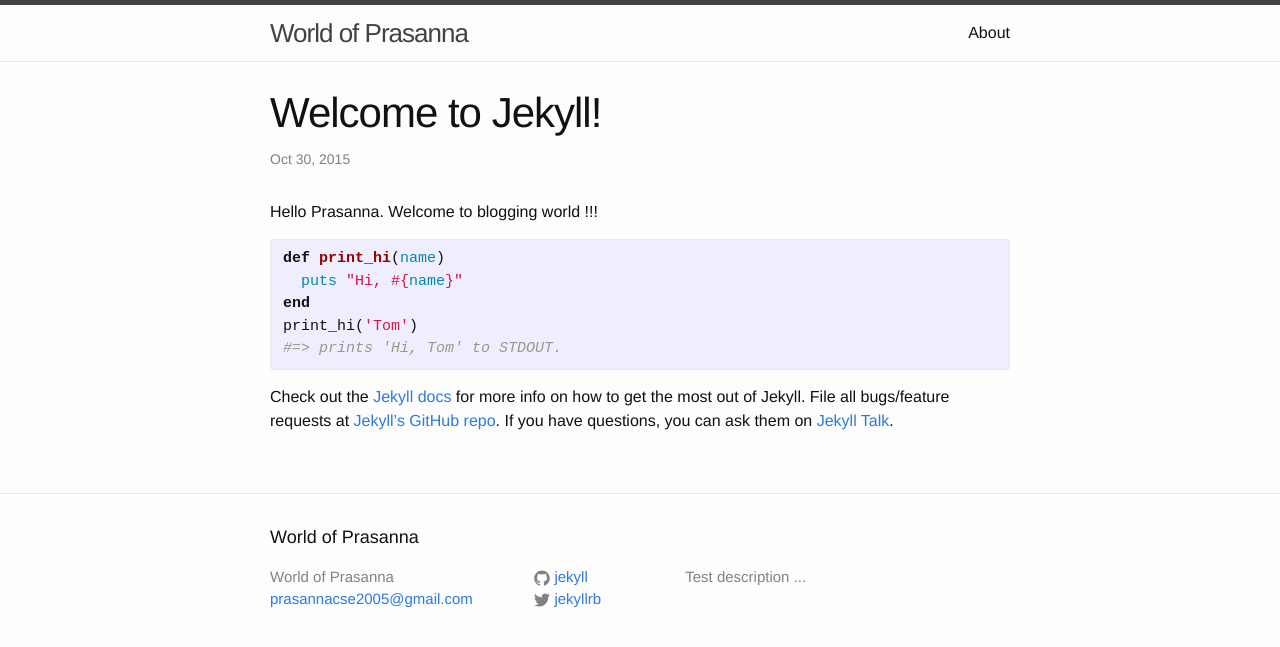
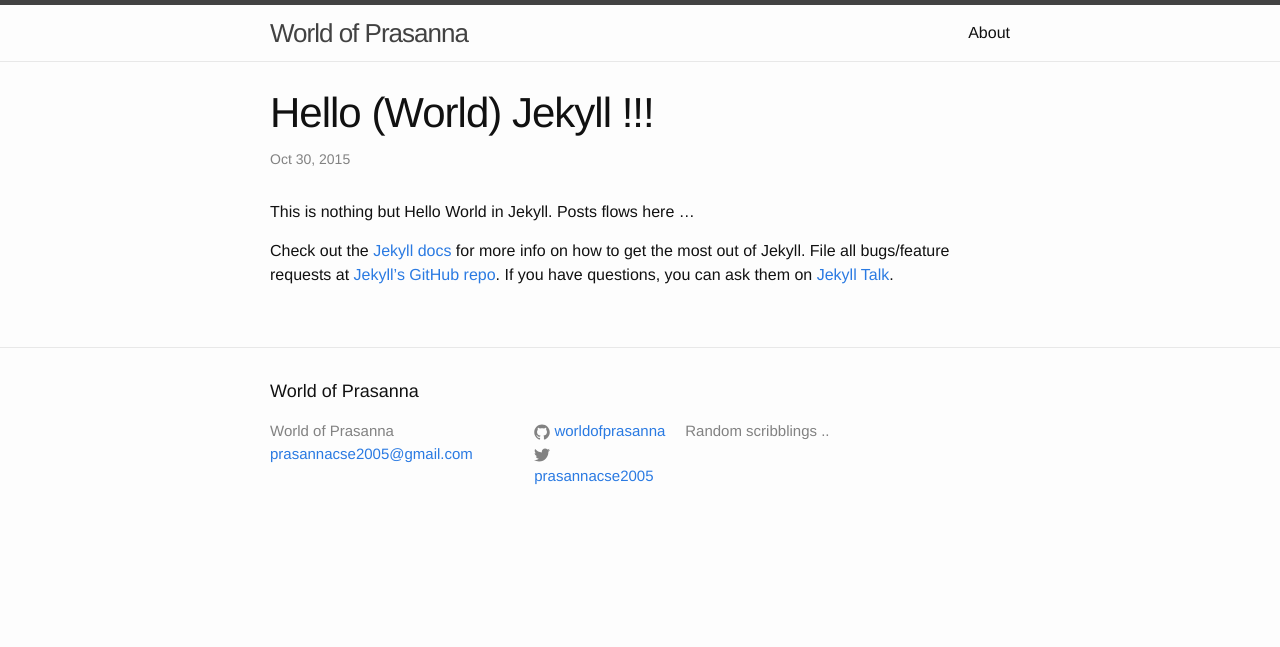
Before and after one commit to worldofprasanna/worldofprasanna-old.github.io, a Jekyll site: the page built from _posts/2015-10-30-welcome-to-jekyll.markdown, in a window 1280 px wide. Shown: the top 647 px of the page. Built offline with Jekyll 4.4.1, drawn with Linux system fonts in a browser that asks for light colours.

Commit message:
Updated config information

```diff
--- a/_config.yml
+++ b/_config.yml
@@ -9,11 +9,11 @@
 title: World of Prasanna
 email: prasannacse2005@gmail.com
 description: > # this means to ignore newlines until "baseurl:"
-  Test description ...
+  Random scribblings ..
 baseurl: "" # the subpath of your site, e.g. /blog
-url: "http://yourdomain.com" # the base hostname & protocol for your site
-twitter_username: jekyllrb
-github_username:  jekyll
+url: "http://worldofprasanna.github.io" # the base hostname & protocol for your site
+twitter_username: prasannacse2005
+github_username:  worldofprasanna
 
 # Build settings
 markdown: kramdown
--- a/_posts/2015-10-30-welcome-to-jekyll.markdown
+++ b/_posts/2015-10-30-welcome-to-jekyll.markdown
@@ -1,18 +1,10 @@
 ---
 layout: post
-title:  "Welcome to Jekyll!"
+title:  "Hello (World) Jekyll !!!"
 date:   2015-10-30 22:21:54 +0530
 categories: jekyll update
 ---
-Hello Prasanna. Welcome to blogging world !!!
-
-{% highlight ruby %}
-def print_hi(name)
-  puts "Hi, #{name}"
-end
-print_hi('Tom')
-#=> prints 'Hi, Tom' to STDOUT.
-{% endhighlight %}
+This is nothing but Hello World in Jekyll. Posts flows here ...
 
 Check out the [Jekyll docs][jekyll-docs] for more info on how to get the most out of Jekyll. File all bugs/feature requests at [Jekyll’s GitHub repo][jekyll-gh]. If you have questions, you can ask them on [Jekyll Talk][jekyll-talk].
 
```
Also changed, not shown: _posts/2015-10-30-welcome-page.markdown (deleted, +0 -8 lines), 5 other files.
